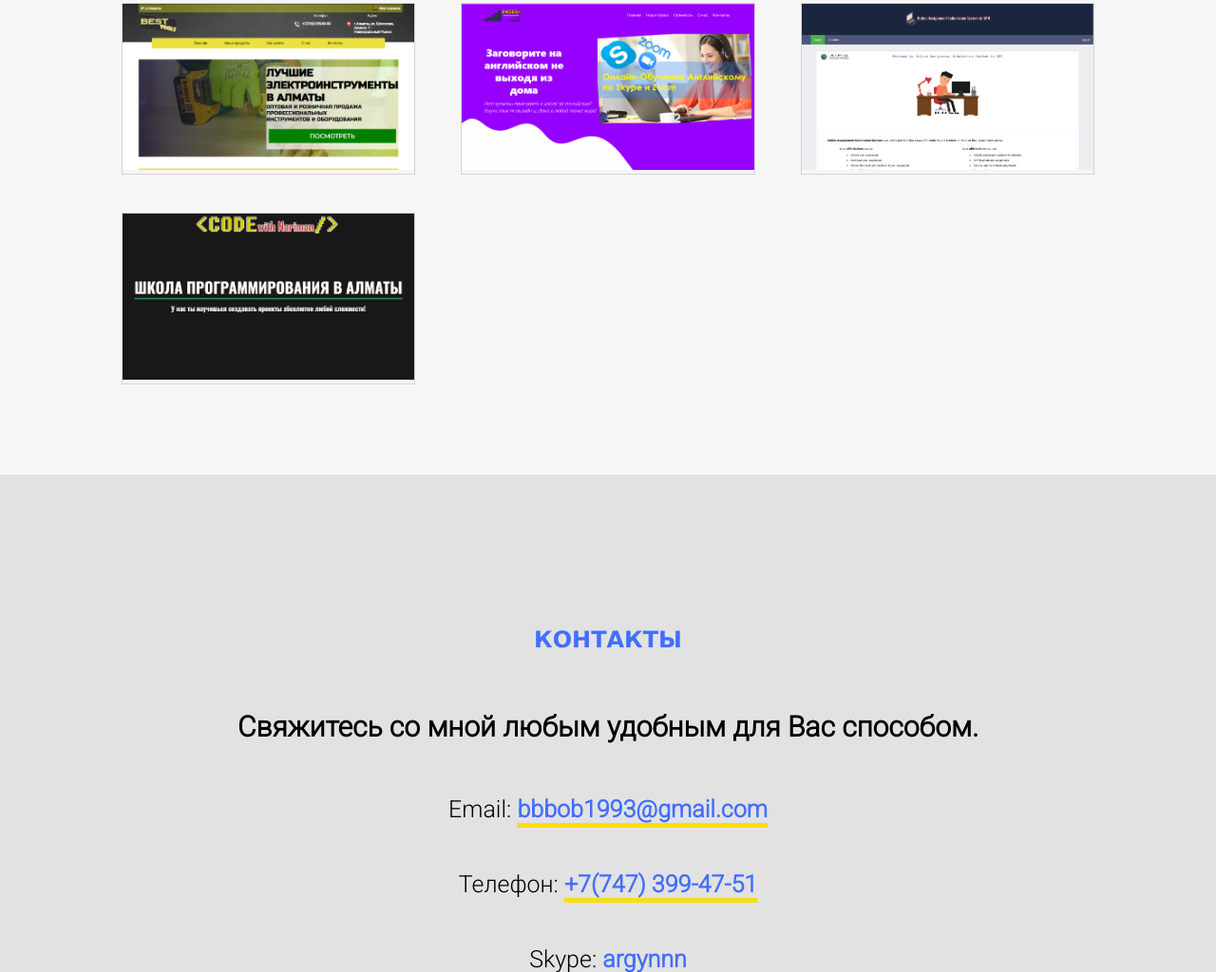
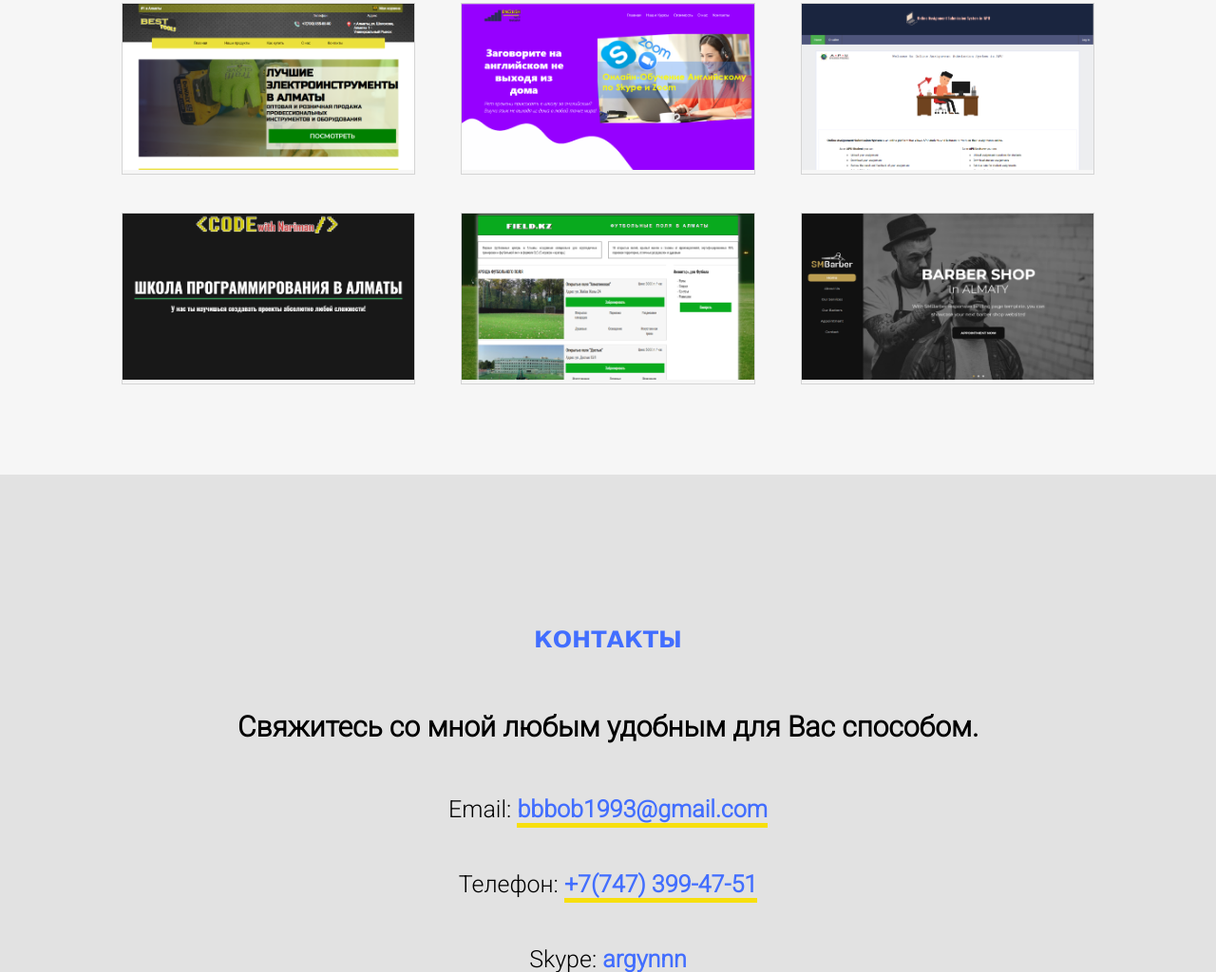
Before and after one commit to nariman1993/my-portfolio, a plain HTML site: page index.html in a window 1280 px wide. Shown: the part 2945-3969 px from the top of the page at 95% size. Drawn offline with Linux system fonts and the light colour scheme; a web font is replaced by a local one.

Commit message:
Add files via upload

```diff
--- a/index.html
+++ b/index.html
@@ -184,6 +184,12 @@
                     <div class = "works">
                         <a href="https://nariman1993.github.io/code_with_nariman/" target="_blank"><img src="img/website-4.png" alt=""></a>
                     </div>
+					<div class = "works">
+                        <a href="in-progress.html" target="_blank"><img src="img/website-5.png" alt=""></a>
+                    </div>
+                    <div class = "works">
+                        <a href="in-progress.html" target="_blank"><img src="img/website-6.png" alt=""></a>
+                    </div>
                 </div>
             </div>
         </section>
```
Also changed, not shown: in-progress.html (+2 -2 lines).
